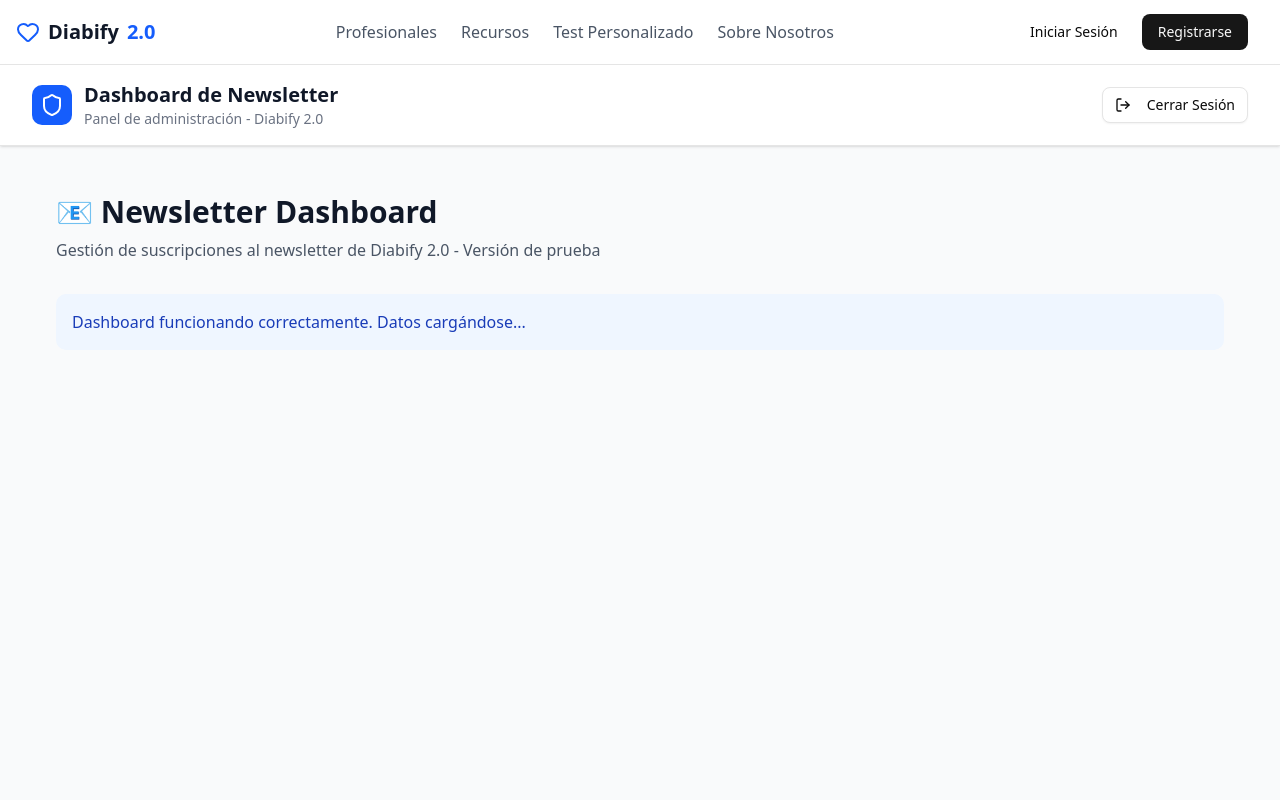
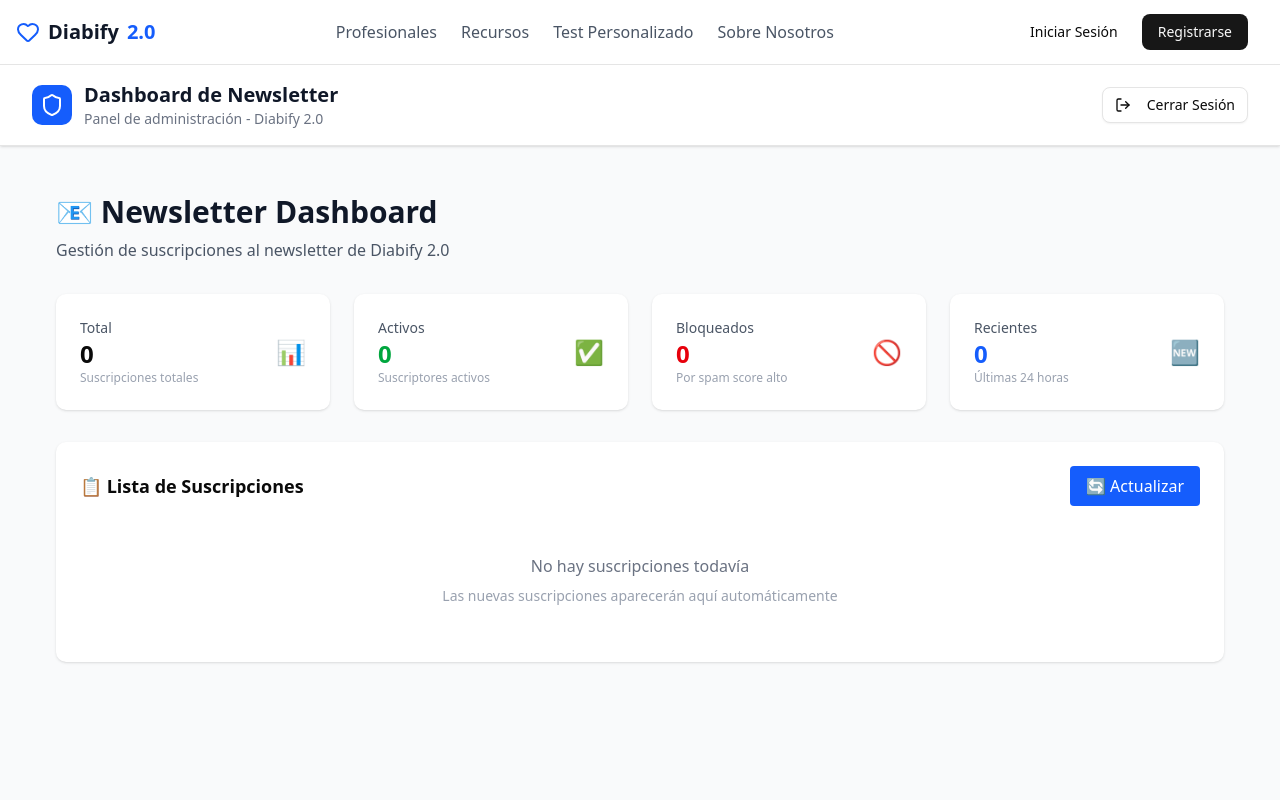
Before and after one commit to diabify/diabify-platform, a Next.js app: page /newsletter in a window 1280 px wide. Shown: the top 800 px of the page. Built offline with nearby package versions, Linux system fonts and the light colour scheme; sample sign-in values are in the browser's storage.

Commit message:
feat: intermediate newsletter dashboard without API calls

```diff
--- /dev/null
+++ b/src/app/newsletter/page-simple.tsx
@@ -0,0 +1,20 @@
+'use client';
+
+export default function NewsletterDashboard() {
+  return (
+    <div className="container mx-auto p-6">
+      <h1 className="text-3xl font-bold text-gray-900 mb-2">
+        📧 Newsletter Dashboard
+      </h1>
+      <p className="text-gray-600">
+        Gestión de suscripciones al newsletter de Diabify 2.0 - Versión de prueba
+      </p>
+
+      <div className="mt-8 p-4 bg-blue-50 rounded-lg">
+        <p className="text-blue-800">
+          Dashboard funcionando correctamente. Datos cargándose...
+        </p>
+      </div>
+    </div>
+  );
+}
--- a/src/app/newsletter/page.tsx
+++ b/src/app/newsletter/page.tsx
@@ -1,19 +1,123 @@
 'use client';
 
+import { useState } from 'react';
+
+interface DashboardStats {
+  total: number;
+  active: number;
+  blocked: number;
+  recent: number;
+}
+
 export default function NewsletterDashboard() {
+  const [stats] = useState<DashboardStats>({
+    total: 0,
+    active: 0,
+    blocked: 0,
+    recent: 0
+  });
+  const [loading] = useState(false);
+  const [error] = useState<string | null>(null);
+
+  if (loading) {
     return (
       <div className="container mx-auto p-6">
+        <div className="text-center">
+          <div className="animate-spin rounded-full h-32 w-32 border-b-2 border-blue-600 mx-auto"></div>
+          <p className="mt-4 text-gray-600">Cargando dashboard...</p>
+        </div>
+      </div>
+    );
+  }
+
+  if (error) {
+    return (
+      <div className="container mx-auto p-6">
+        <div className="text-center">
+          <p className="text-red-600 text-xl">{error}</p>
+          <button className="mt-4 px-4 py-2 bg-blue-600 text-white rounded">
+            Reintentar
+          </button>
+        </div>
+      </div>
+    );
+  }
+
+  return (
+    <div className="container mx-auto p-6">
+      <div className="mb-8">
         <h1 className="text-3xl font-bold text-gray-900 mb-2">
           📧 Newsletter Dashboard
         </h1>
         <p className="text-gray-600">
-        Gestión de suscripciones al newsletter de Diabify 2.0 - Versión de prueba
+          Gestión de suscripciones al newsletter de Diabify 2.0
         </p>
+      </div>
 
-      <div className="mt-8 p-4 bg-blue-50 rounded-lg">
-        <p className="text-blue-800">
-          Dashboard funcionando correctamente. Datos cargándose...
+      {/* Estadísticas */}
+      <div className="grid grid-cols-1 md:grid-cols-4 gap-6 mb-8">
+        <div className="bg-white p-6 rounded-lg shadow">
+          <div className="flex items-center justify-between">
+            <div>
+              <p className="text-sm font-medium text-gray-600">Total</p>
+              <p className="text-2xl font-bold">{stats.total}</p>
+              <p className="text-xs text-gray-400">Suscripciones totales</p>
+            </div>
+            <span className="text-2xl">📊</span>
+          </div>
+        </div>
+
+        <div className="bg-white p-6 rounded-lg shadow">
+          <div className="flex items-center justify-between">
+            <div>
+              <p className="text-sm font-medium text-gray-600">Activos</p>
+              <p className="text-2xl font-bold text-green-600">{stats.active}</p>
+              <p className="text-xs text-gray-400">Suscriptores activos</p>
+            </div>
+            <span className="text-2xl">✅</span>
+          </div>
+        </div>
+
+        <div className="bg-white p-6 rounded-lg shadow">
+          <div className="flex items-center justify-between">
+            <div>
+              <p className="text-sm font-medium text-gray-600">Bloqueados</p>
+              <p className="text-2xl font-bold text-red-600">{stats.blocked}</p>
+              <p className="text-xs text-gray-400">Por spam score alto</p>
+            </div>
+            <span className="text-2xl">🚫</span>
+          </div>
+        </div>
+
+        <div className="bg-white p-6 rounded-lg shadow">
+          <div className="flex items-center justify-between">
+            <div>
+              <p className="text-sm font-medium text-gray-600">Recientes</p>
+              <p className="text-2xl font-bold text-blue-600">{stats.recent}</p>
+              <p className="text-xs text-gray-400">Últimas 24 horas</p>
+            </div>
+            <span className="text-2xl">🆕</span>
+          </div>
+        </div>
+      </div>
+
+      {/* Tabla de suscripciones */}
+      <div className="bg-white rounded-lg shadow">
+        <div className="p-6">
+          <div className="flex items-center justify-between mb-4">
+            <h2 className="text-lg font-semibold">📋 Lista de Suscripciones</h2>
+            <button className="px-4 py-2 bg-blue-600 text-white rounded hover:bg-blue-700">
+              🔄 Actualizar
+            </button>
+          </div>
+
+          <div className="text-center py-8">
+            <p className="text-gray-500">No hay suscripciones todavía</p>
+            <p className="text-sm text-gray-400 mt-2">
+              Las nuevas suscripciones aparecerán aquí automáticamente
             </p>
+          </div>
+        </div>
       </div>
     </div>
   );
```
Lines whose indentation alone changed are shown as unchanged.
